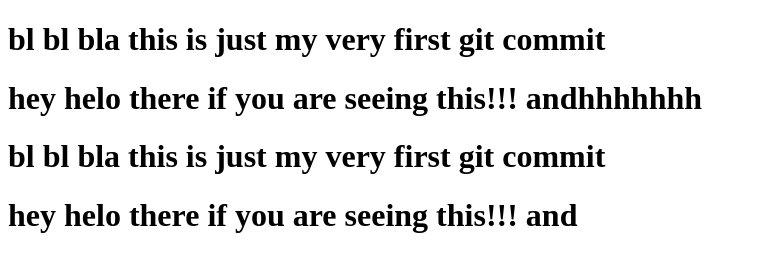
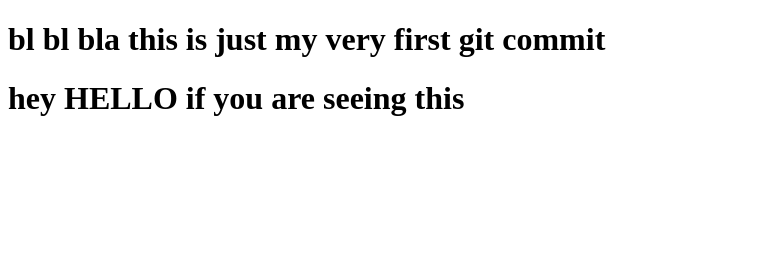
Before and after one commit to yarudnirvana/firstcommit, a plain HTML site: page site/index.html in a window 1280 px wide. Shown: the whole page, without its empty margins (0-757 px from the left). Drawn offline with Linux system fonts and the light colour scheme.

Commit message:
addition

```diff
--- a/site/index.html
+++ b/site/index.html
@@ -12,14 +12,13 @@
         <meta name="viewport" content="width=device-width, initial-scale=1">
         <link rel="stylesheet" href="">
     </head>
-    <h1>bl bl bla this is just my very first git commit</h1>
-        <h1>hey helo there if you are seeing this!!! andhhhhhhh</h1>
+
     <body>
         <!--[if lt IE 7]>
             <p class="browsehappy">You are using an <strong>outdated</strong> browser. Please <a href="#">upgrade your browser</a> to improve your experience.</p>
         <![endif]-->
         <h1>bl bl bla this is just my very first git commit</h1>
-        <h1>hey helo there if you are seeing this!!! and</h1>
+        <h1>hey HELLO if you are seeing this</h1>
         <script src="" async defer></script>
     </body>
 </html>
```
